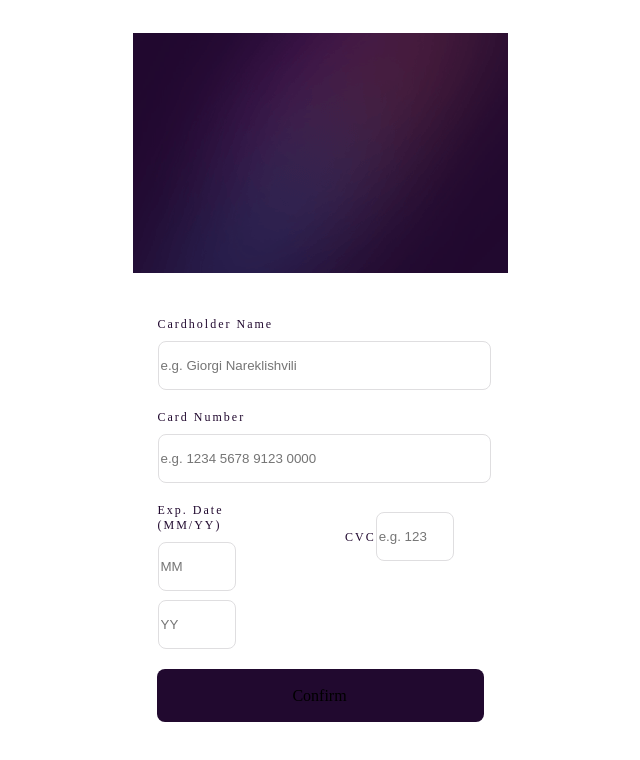
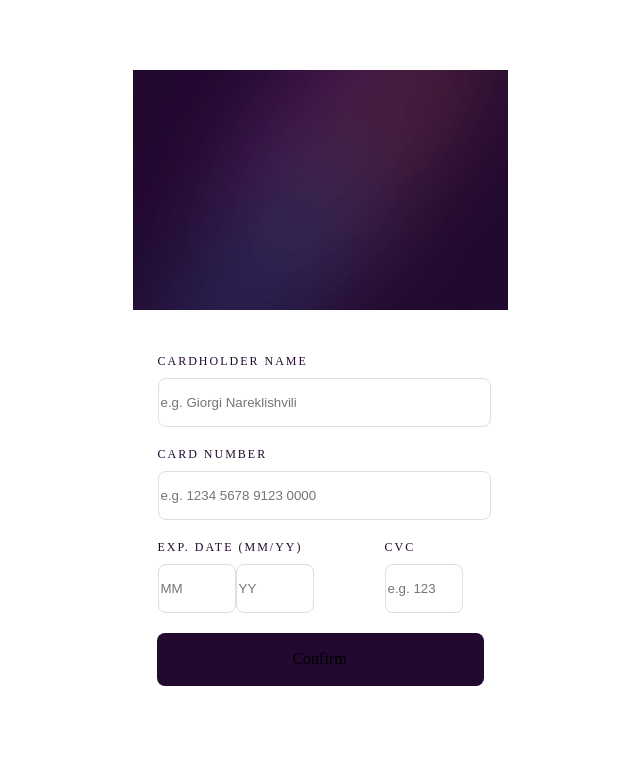
Before and after one commit to gionare/interactive-card, a React (Vite) app: page / in a window 1280 px wide. Shown: the top 760 px of the page, without its empty margins (320-960 px from the left). Built offline with nearby package versions, Linux system fonts and the light colour scheme.

Commit message:
transform all fillup text to uppercase

```diff
--- a/src/components/FillupForm.jsx
+++ b/src/components/FillupForm.jsx
@@ -8,7 +8,7 @@ export default function FillupForm() {
   const handleChange = (event) => {
     const name = event.target.name;
     const cardNumber = event.target.value;
-    setInputs((values) => ({ ...values, [name]: value }));
+    setInputs((values) => ({ ...values, [name]: values }));
   };
 
   const handleSubmit = (event) => {
@@ -63,7 +63,6 @@ const CardFillUpStyled = styled.form`
   gap: 10px;
 
   label {
-    width: 140px;
     font-size: 12px;
     margin-left: 25px;
     font-weight: 500;
@@ -71,6 +70,7 @@ const CardFillUpStyled = styled.form`
     padding: 0px 45px 10px 0px;
     text-align: left;
     color: #21092f;
+    text-transform: uppercase;
   }
 
   input {
```
